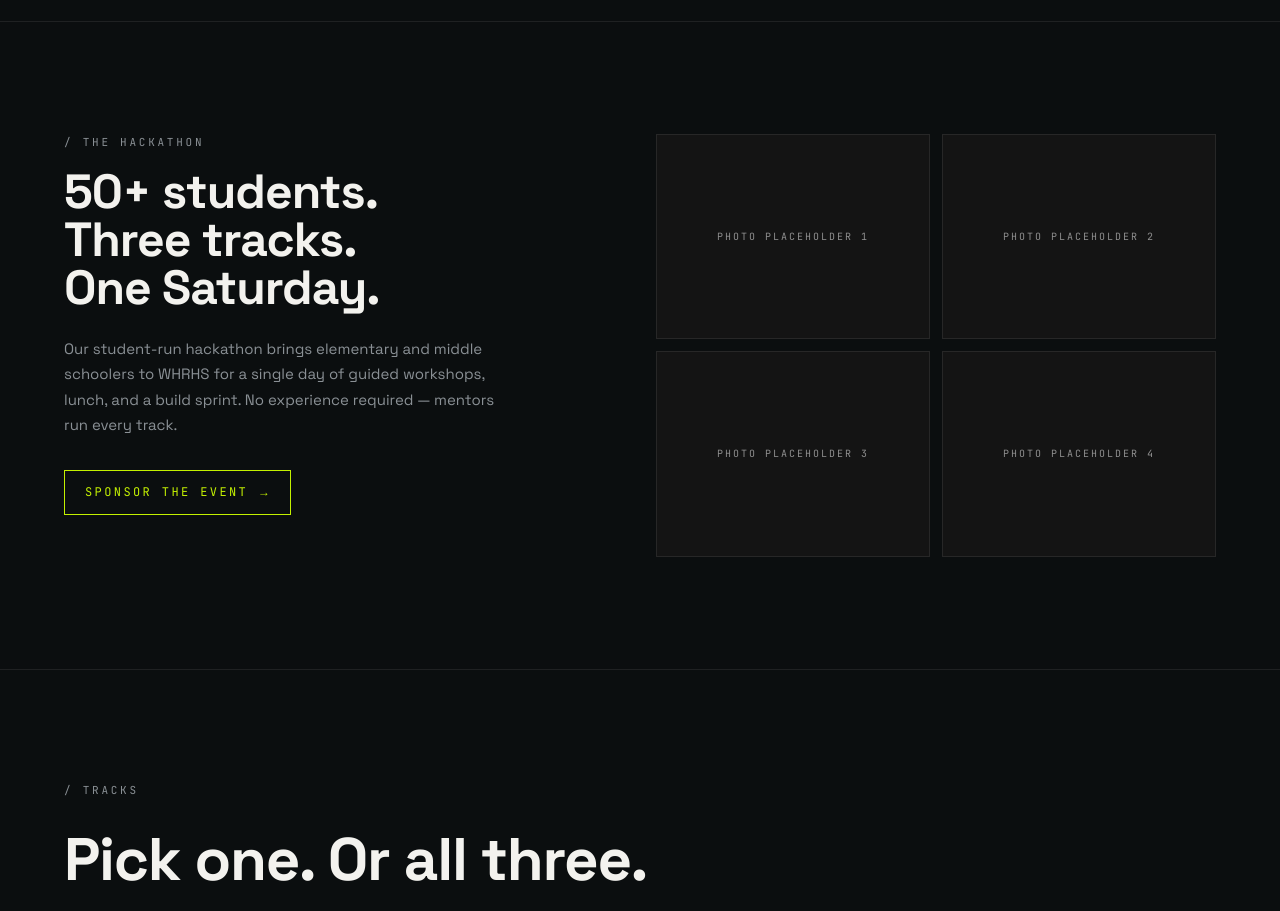
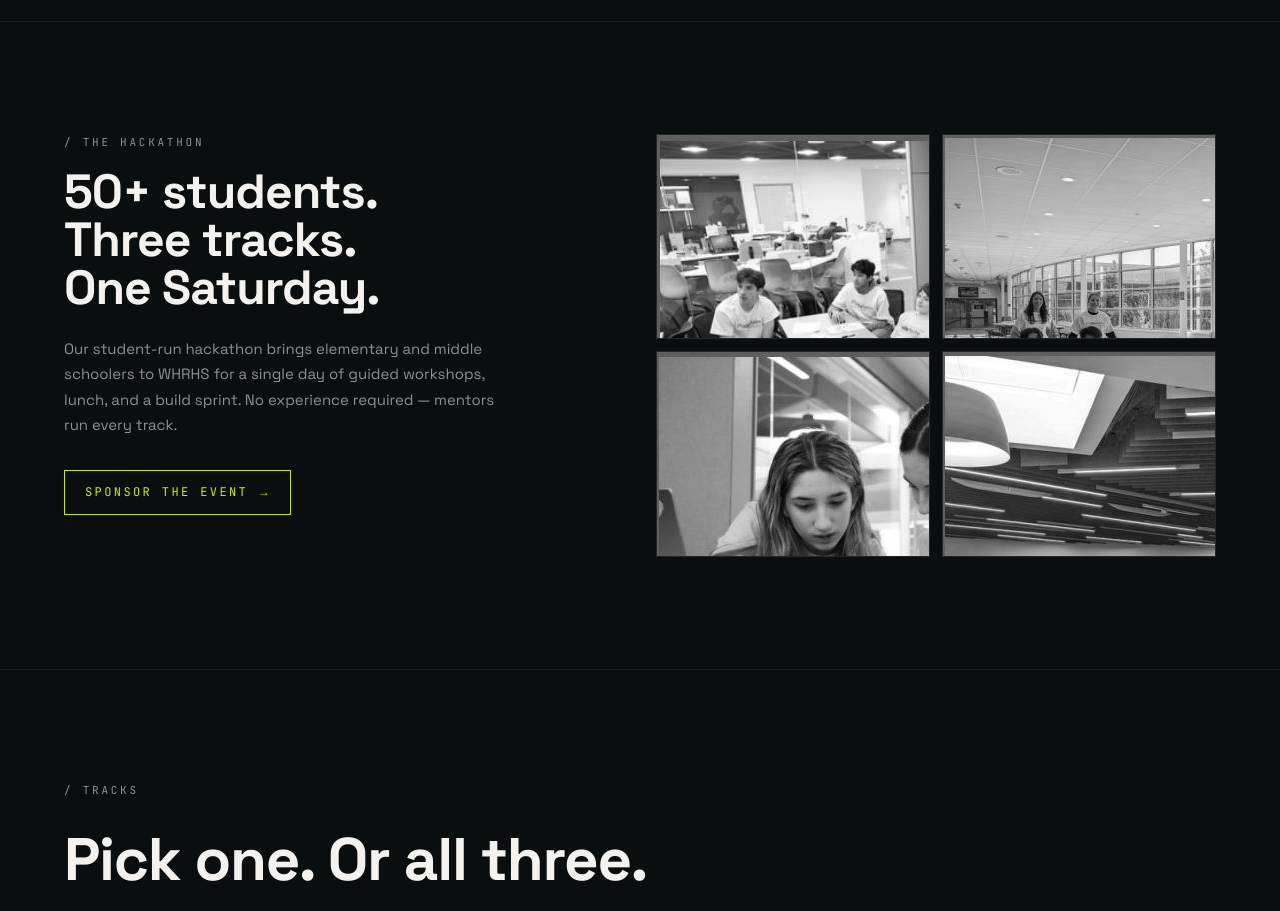
Before and after one commit to Krt135/WHRHS-CS-Club, a plain HTML site: page events.html in a window 1280 px wide. Shown: the part 500-1411 px from the top of the page. Drawn offline with Linux system fonts and the light colour scheme.

Commit message:
addd images to events page

```diff
--- a/events.html
+++ b/events.html
@@ -44,16 +44,16 @@
       <div class="events-visual reveal reveal-d2">
         <div class="photo-grid">
           <div class="img-placeholder" aria-label="HillsHacks photo placeholder 1">
-            <span>Photo placeholder 1</span>
+            <img src = "images/hh-students-1.jpg">
           </div>
           <div class="img-placeholder" aria-label="HillsHacks photo placeholder 2">
-            <span>Photo placeholder 2</span>
+            <img src = "images/hh-students-2.jpg">
           </div>
           <div class="img-placeholder" aria-label="HillsHacks photo placeholder 3">
-            <span>Photo placeholder 3</span>
+            <img src = "images/hh-students-3.jpg">
           </div>
           <div class="img-placeholder" aria-label="HillsHacks photo placeholder 4">
-            <span>Photo placeholder 4</span>
+            <img src = "images/hh-students-4.jpg">
           </div>
         </div>
       </div>
```
Also changed, not shown: images/hh-students-1.jpg (renamed from hh-students-1.jpg), images/hh-students-2.jpg (renamed from hh-students-2.jpg), images/hh-students-3.jpg (renamed from hh-students-3.jpg), images/hh-students-4.jpg (renamed from hh-students-4.jpg).
